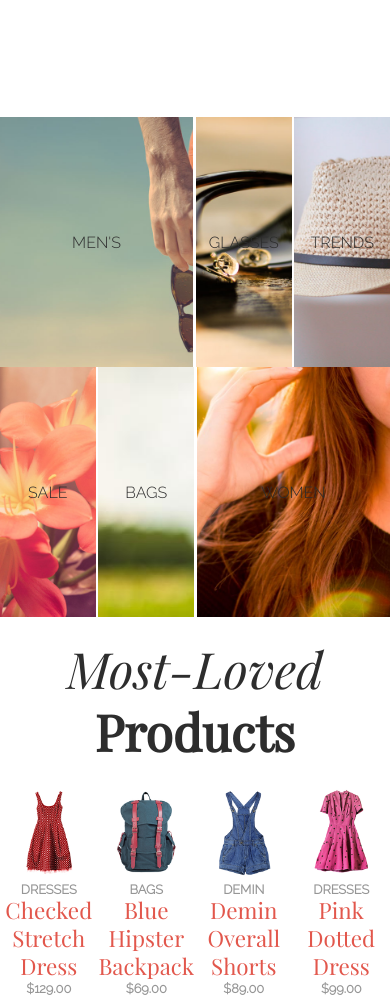
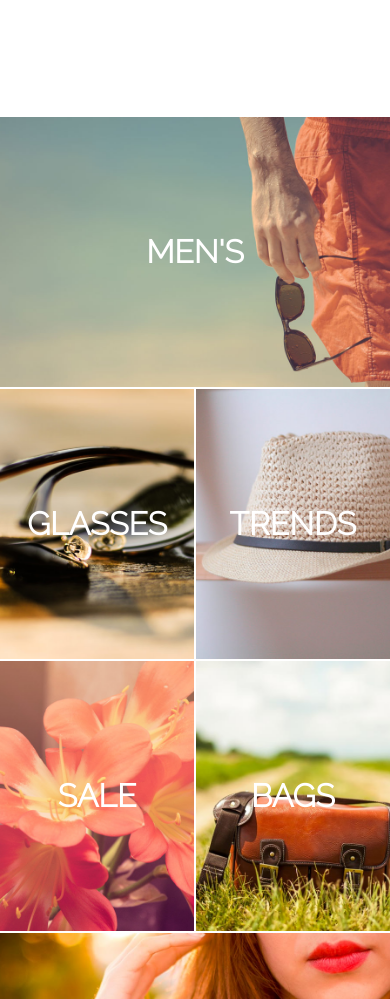
Before and after one commit to TurtleBuns/project-1b, a plain HTML site: page index.html in a window 390 px wide. Shown: the part 1060-2059 px from the top of the page. Drawn offline with nearby package versions, Linux system fonts and the light colour scheme.

Commit message:
responsive categories and selection

```diff
--- a/style.css
+++ b/style.css
@@ -156,13 +156,30 @@ h4.hero{
 .categories{
     display: flex;
     flex-wrap: wrap;
-    justify-content: space-between
+    justify-content: space-between;
+    color: #ffffff;
+    font-size: 2rem;
+    font-weight: 900;
 
 }
 .men{
-    width: 49.5%;
+    width: 50%;
     background-image: url(assets/img/mens-category.jpg);
-    height: 250px;
+    height: 270px;
+    display: flex;
+    justify-content: center;
+    align-items: center;
+    background-size:cover;
+    background-repeat:no-repeat;
+    background-position: center;
+    margin-bottom: .5%;
+
+}
+
+.glasses{
+    width: 24.5%;
+    background-image:url(assets/img/glasses-category.jpg);
+    height: 270px;
     display: flex;
     justify-content: center;
     align-items: center;
@@ -171,10 +188,11 @@ h4.hero{
     background-position: center;
 
 }
-.women{
-    width: 49.5%;
-    background-image: url(assets/img/womens-category.jpg);
-    height: 250px;
+
+.trends{
+    width: 24.5%;
+    background-image:url(assets/img/trends-category.jpg);
+    height: 270px;
     display: flex;
     justify-content: center;
     align-items: center;
@@ -182,22 +200,10 @@ h4.hero{
     background-repeat:no-repeat;
     background-position: center;
 }
-.glasses{
-    width: 24.5%;
-    background-image:url(assets/img/glasses-category.jpg);
-    height: 250px;
-    display: flex;
-    justify-content: center;
-    align-items: center;
-    background-size:cover;
-    background-repeat:no-repeat;
-    background-position: center;
-
-}
-.trends{
-    width: 24.5%;
-    background-image:url(assets/img/trends-category.jpg);
-    height: 250px;
+.women{
+    width: 49.5%;
+    background-image: url(assets/img/womens-category.jpg);
+    height: 270px;
     display: flex;
     justify-content: center;
     align-items: center;
@@ -206,9 +212,9 @@ h4.hero{
     background-position: center;
 }
 .sale{
-    width: 24.5%;
+    width: 24.8%;
     background-image:url(assets/img/sale-category.jpg);
-    height: 250px;
+    height: 270px;
     display: flex;
     justify-content: center;
     align-items: center;
@@ -217,14 +223,41 @@ h4.hero{
     background-position: center;
 }
 .bags{
-    width: 24.5%;
+    width: 24.8%;
     background-image:url(assets/img/bags-category.jpg);
-    height: 250px;
+    height: 270px;
     display: flex;
     justify-content: center;
     align-items: center;
+    background-size:cover;
+    background-repeat:no-repeat;
+    background-position: center;
 }
-
+@media only screen and (max-width: 600px){
+    .men{
+        width: 100%;
+    }
+    .glasses{
+        width: 49.8%;
+        margin-bottom: .5%;
+    }
+    .trends{
+        width: 49.8%;
+    }
+    .women{
+        width:100%;
+        margin-top: .5%;
+    }
+    .sale{
+        width: 49.8%;
+    }
+    .bags{
+        width:49.8%;
+    }
+    .shorts, .hipster, .dotted{
+        display: none;
+    }
+}
 
 
 /* Selection */
@@ -241,7 +274,6 @@ h4.hero{
     display: flex;
     text-align: center;
     justify-content:space-around;
-    align-items: center;
     width: 100%;
     margin-bottom: 100px;
 
@@ -261,6 +293,7 @@ h4.hero{
     background-position:top;
     background-repeat: no-repeat;
     background-size: contain;
+    min-width: 200px;
 }
 .selection img{
     display: flex;
```
